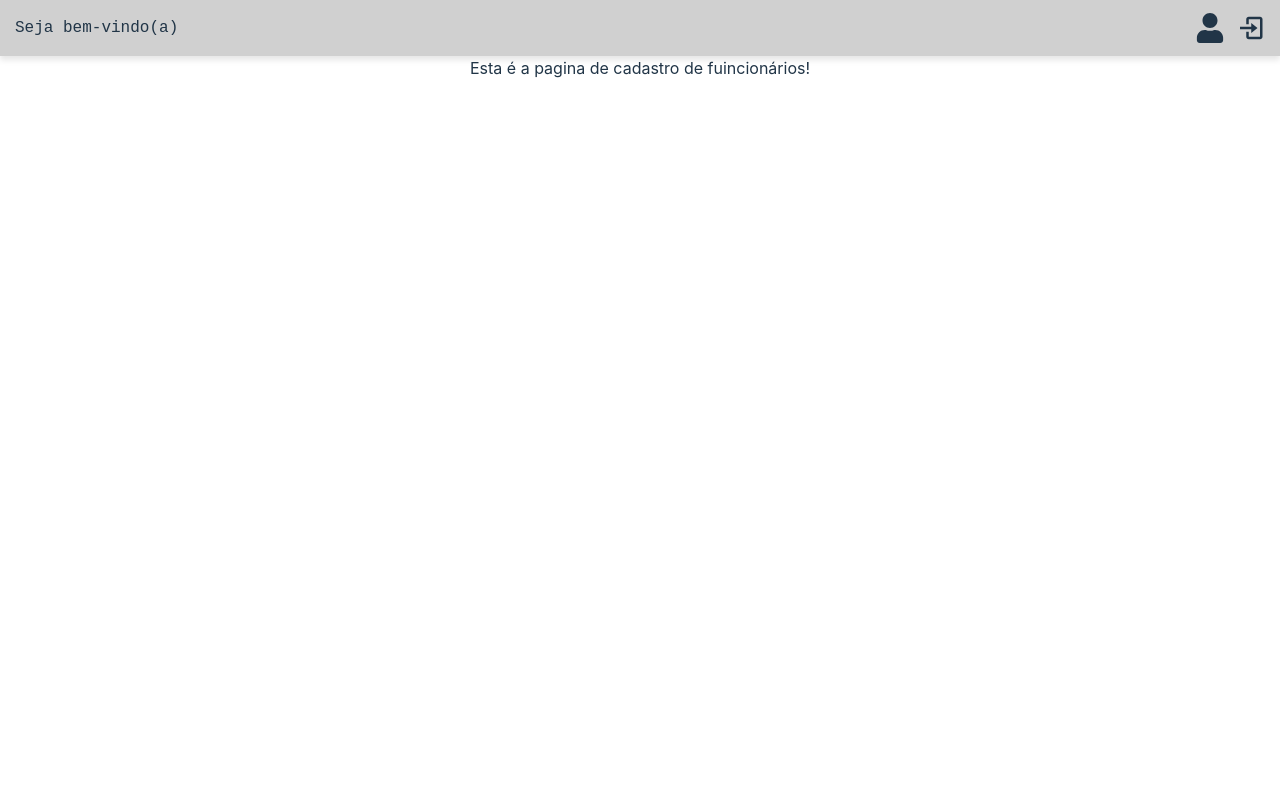
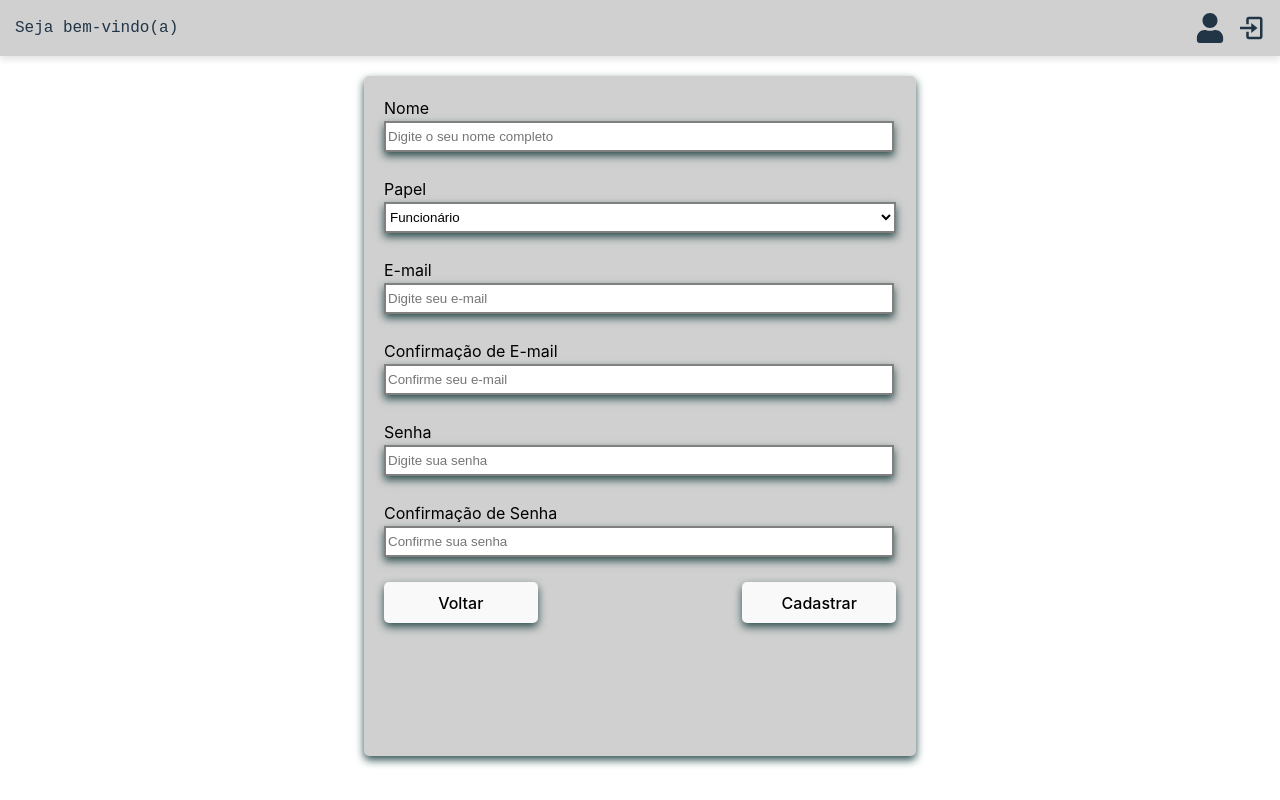
Before and after one commit to andsu-marks/Desiree-frontend, a React (Vite) app: page /newemployee in a window 1280 px wide. Built offline with nearby package versions, Linux system fonts and the light colour scheme.

Commit message:
feature(EmployeeForm): EmployeeForm Created

```diff
--- a/src/components/employee/EmployeesForm.tsx
+++ b/src/components/employee/EmployeesForm.tsx
@@ -1,7 +1,111 @@
+import { useRedirect } from "../../hooks/useRedirect";
+import { ButtonsContainer, EmployeesFormBackground, Input, InputContainer, Label, Select, SubmitButton } from "../../styles/EmployeeForm.styles";
+import { useFormData } from "../../hooks/useFormData";
+import { formDataProps, Role } from "../../types/formDataProps";
+
 export function EmployeesForm() {
+  const { goBackPage } = useRedirect();
+
+  const { formData, setFormData } = useFormData<formDataProps>({
+    name: '',
+    role: Role.employee,
+    email: '',
+    confirmEmail: '',
+    password: '',
+    confirmPassword: '',
+  });
+
+  const handleChange = (e: React.ChangeEvent<HTMLInputElement | HTMLSelectElement>) => {
+    const { id, value } = e.target;
+    setFormData((prevData) => ({
+      ...prevData,
+      [id]: value,
+    }));
+  };
+
+  const handleSubmit = (e: React.FormEvent) => {
+    e.preventDefault();
+    console.log(formData);
+  };
+
   return (
-    <>
-      Esta é a pagina de cadastro de fuincionários!
-    </>
+    <EmployeesFormBackground onSubmit={handleSubmit}>
+      <InputContainer>
+        <Label htmlFor='name'>Nome</Label>
+        <Input
+          type='text'
+          id='name'
+          placeholder='Digite o seu nome completo'
+          value={formData.name}
+          onChange={handleChange}
+          required
+        />
+      </InputContainer>
+
+      <InputContainer>
+        <Label htmlFor='role'>Papel</Label>
+        <Select
+          id='role'
+          value={formData.role}
+          onChange={handleChange}
+        >
+            <option value='employee'>Funcionário</option>
+            <option value='admin'>Administrador</option>
+        </Select>
+      </InputContainer>
+
+      <InputContainer>
+        <Label htmlFor='email'>E-mail</Label>
+        <Input
+          type='email'
+          id='email'
+          placeholder='Digite seu e-mail'
+          value={formData.email}
+          onChange={handleChange}
+          required
+        />
+      </InputContainer>
+
+      <InputContainer>
+        <Label  htmlFor='confirmEmail'>Confirmação de E-mail</Label>
+        <Input
+          type='email'
+          id='confirmEmail'
+          placeholder='Confirme seu e-mail'
+          value={formData.confirmEmail}
+          onChange={handleChange}
+          required
+        />
+      </InputContainer>
+
+      <InputContainer>
+        <Label htmlFor='password'>Senha</Label>
+        <Input
+          type='password'
+          id='password'
+          placeholder='Digite sua senha'
+          value={formData.password}
+          onChange={handleChange}
+          required
+        />
+      </InputContainer>
+
+      <InputContainer>
+        <Label htmlFor='confirmPassword'>Confirmação de Senha</Label>
+        <Input
+          type='password'
+          id='confirmPassword'
+          placeholder='Confirme sua senha'
+          value={formData.confirmPassword}
+          onChange={handleChange}
+          required
+        />
+      </InputContainer>
+
+      <ButtonsContainer>
+        <SubmitButton type='button' onClick={() => goBackPage()}>Voltar</SubmitButton>
+        <SubmitButton type='submit'>Cadastrar</SubmitButton>
+      </ButtonsContainer>
+    </EmployeesFormBackground>
   )
 }
--- a/src/components/employee/ListEmployees.tsx
+++ b/src/components/employee/ListEmployees.tsx
@@ -1,5 +1,6 @@
 import { TiUserAdd } from "react-icons/ti";
 import { GoToCreateEmployee, ListEmployeesBackground, Table, TableCell, TableHeader, TableRow } from "../../styles/ListEmployee.styles";
+import { useRedirect } from "../../hooks/useRedirect";
 
 const employees = [
   {
@@ -165,6 +166,8 @@ const employees = [
 ];
 
 export function ListEmployees() {
+  const { goToPage } = useRedirect();
+
   return (
     <ListEmployeesBackground>
       <Table>
@@ -193,7 +196,7 @@ export function ListEmployees() {
         ))}
         </tbody>
       </Table>
-      <GoToCreateEmployee>
+      <GoToCreateEmployee onClick={() => goToPage('/newemployee')}>
         <TiUserAdd size={30}/>
       </GoToCreateEmployee>
     </ListEmployeesBackground>
--- /dev/null
+++ b/src/hooks/useFormData.ts
@@ -0,0 +1,7 @@
+import { useState } from "react";
+
+export const useFormData = <T extends object>(state: T) => {
+  const [formData, setFormData] = useState<T>(state);
+
+  return { formData, setFormData }
+}
--- /dev/null
+++ b/src/hooks/useRedirect.ts
@@ -0,0 +1,15 @@
+import { useNavigate } from "react-router-dom";
+
+export const useRedirect = () => {
+  const navigate = useNavigate();
+
+  const goToPage = (path: string) => {
+    navigate(path);
+  }
+
+  const goBackPage = () => {
+    navigate('/');
+  }
+
+  return { goToPage, goBackPage };
+}
--- /dev/null
+++ b/src/styles/EmployeeForm.styles.ts
@@ -0,0 +1,55 @@
+import styled from "styled-components";
+
+export const EmployeesFormBackground = styled.form`
+  display: flex;
+  flex-direction: column;
+  height: 80%;
+  width: 40%;
+  border: black;
+  background-color: var(--primary);
+  color: black;
+  margin: 20px;
+  border-radius: 5px;
+  padding: 20px;
+  box-shadow: 0 4px 8px var(--shadow-color);
+`;
+
+export const InputContainer = styled.div`
+  display: flex;
+  flex-direction: column;
+  align-items: start;
+  width: 100%;
+  margin-bottom: 25px;
+`;
+
+export const Input = styled.input`
+  background-color: white;
+  border: 2px solid gray;
+  height: 25px;
+  width: 98%;
+  box-shadow: 0 4px 8px var(--shadow-color);
+`;
+
+export const Label = styled.label`
+  color: black;
+  height: 25px;
+`;
+
+export const Select = styled.select`
+  background-color: white;
+  border: 2px solid gray;
+  height: 31px;
+  width: 100%;
+  box-shadow: 0 4px 8px var(--shadow-color);
+`;
+
+export const ButtonsContainer = styled.div`
+  display: flex;
+  justify-content: space-between;
+`;
+
+export const SubmitButton = styled.button`
+  border-radius: 5px;
+  box-shadow: 0 4px 8px var(--shadow-color);
+  width: 30%;
+`;
--- /dev/null
+++ b/src/types/formDataProps.ts
@@ -0,0 +1,13 @@
+export enum Role {
+  employee = 'employee',
+  admin = 'admin'
+}
+
+export interface formDataProps {
+  name: string;
+  role: Role;
+  email: string;
+  confirmEmail: string;
+  password: string;
+  confirmPassword: string;
+}
```
